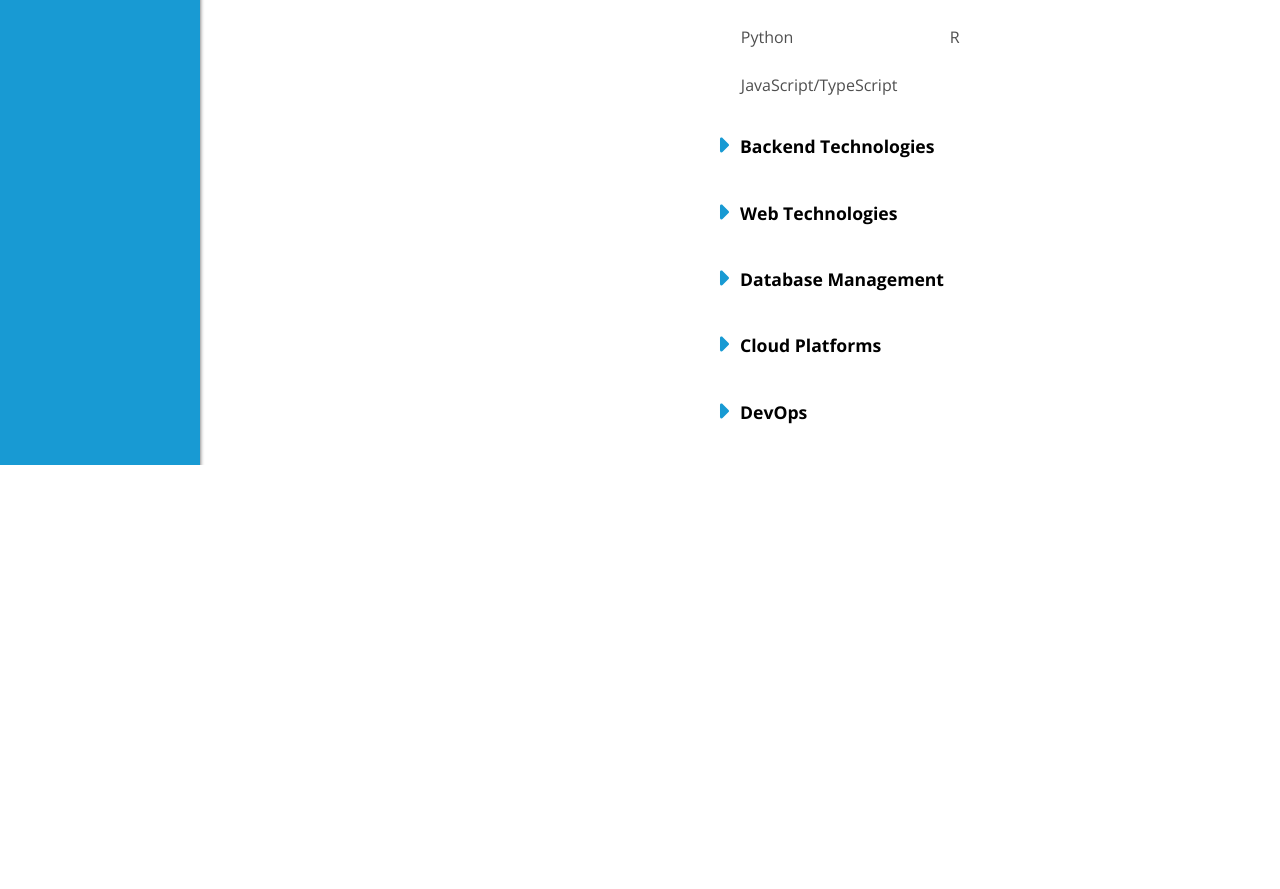
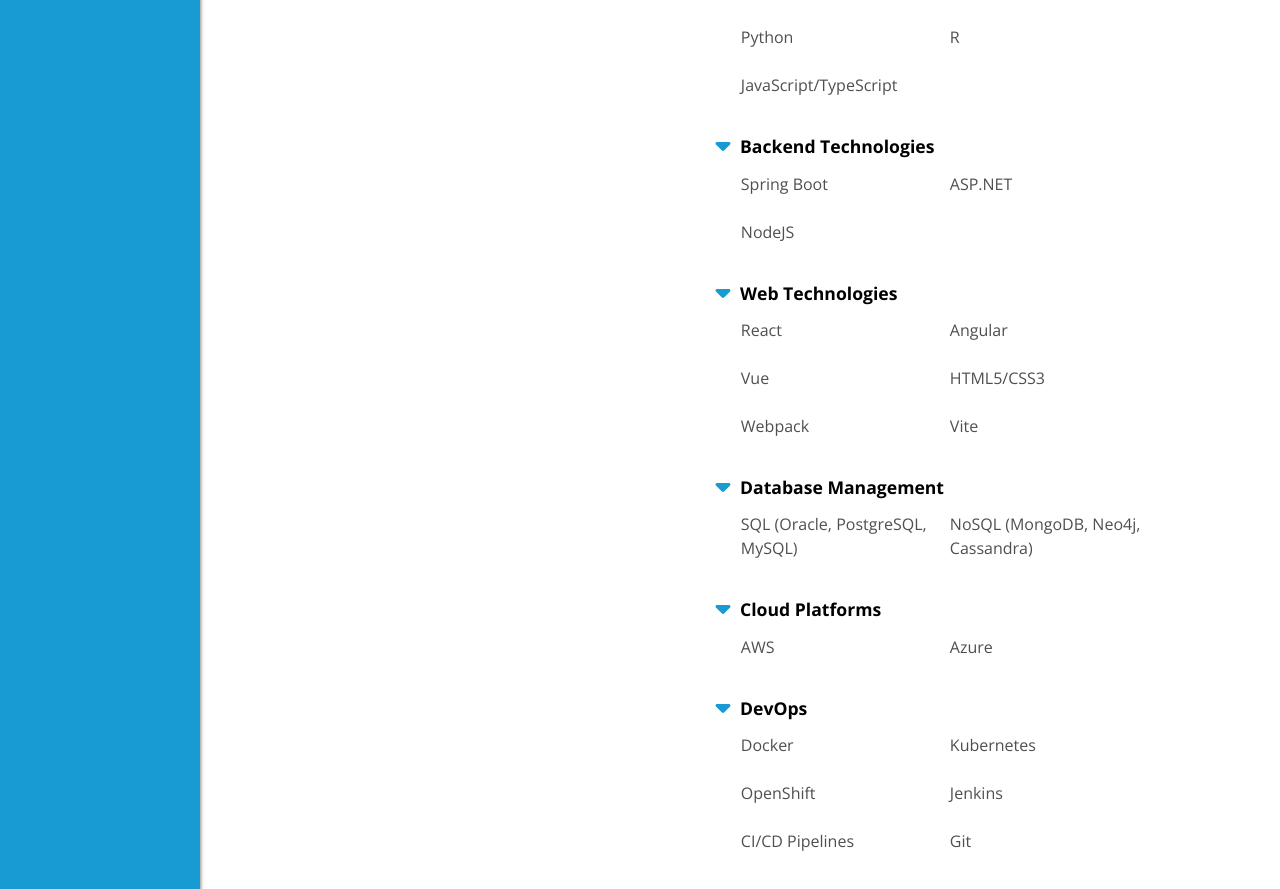
Before and after one commit to R-Daneel0livaw/portfolio, a React (Vite) app: page /skills in a window 1280 px wide. Shown: the part 740-1629 px from the top of the page. Before the commit the page ends 1205 px from the top, so only its background shows below. Built offline with nearby package versions, Linux system fonts and the light colour scheme; a web font is replaced by a local one.

Commit message:
Start move of expansion state to parent.

```diff
--- a/src/components/CollapsibleSection/CollapsibleSection.tsx
+++ b/src/components/CollapsibleSection/CollapsibleSection.tsx
@@ -1,6 +1,6 @@
 import { FontAwesomeIcon } from '@fortawesome/react-fontawesome';
 import { faCaretRight } from "@fortawesome/free-solid-svg-icons";
-import { PropsWithChildren, useEffect, useState } from 'react';
+import { PropsWithChildren } from 'react';
 import styles from "./CollapsibleSection.module.css";
 
 interface CollapsibleSectionProps {
@@ -11,23 +11,26 @@
 }
 
 export default function CollapsibleSection({title,
-  isExpanded: propExpanded,
-//   onToggle,
+  isExpanded,
+  onToggle,
   children
 }: PropsWithChildren<CollapsibleSectionProps>) {
-  const [expanded, setExpanded] = useState(false);
+//   const [expanded, setExpanded] = useState(propExpanded !== undefined ? propExpanded : false);
+//   console.log(propExpanded, expanded);
 
-  useEffect(() => {
-    if (propExpanded !== undefined) {
-      setExpanded(propExpanded);
-    }
-  }, [propExpanded]);
+
+//   useEffect(() => {
+//     if (propExpanded !== undefined) {
+//         // console.log("huh?");
+//         // console.log(propExpanded);
+//       setExpanded(propExpanded);
+//     }
+//   }, [propExpanded]);
 
   const handleToggle = () => {
-    setExpanded(!expanded);
+    onToggle();
+    // setExpanded(!expanded);
   };
-
-  console.log("in", propExpanded, children);
 
   return (
     <section className={styles.sectionContainer}>
@@ -35,12 +38,12 @@
         <FontAwesomeIcon
           icon={faCaretRight}
           className={`${styles.sectionHeadingArrow} ${
-            expanded ? styles.expanded : ""
+            isExpanded ? styles.expanded : ""
           }`}
         />
         <h2 className={styles.sectionHeading}>{title}</h2>
       </div>
-      {expanded && <div className={styles.contentContainer}>{children}</div>}
+      {isExpanded && <div className={styles.contentContainer}>{children}</div>}
     </section>
   );
 }
--- a/src/pages/Skills/Skills.tsx
+++ b/src/pages/Skills/Skills.tsx
@@ -22,7 +22,7 @@
 
   const [rotation, setRotation] = useState(0);
 
-  const [firstActivity, setFirstActivity] = useState("programming");
+  const [expandedActivities, setExpandedActivities] = useState<string[]>(Object.keys(getDefaultActiveState()));
 
   const handlePersonaButtonClick = (
     target: string,
@@ -50,8 +50,22 @@
     setActivePersonaButton(target);
     setInactiveSections(exclude);
     setActiveSections(include);
-    setFirstActivity(Object.keys(include)[0]);
-    console.log(Object.keys(include)[0]);
+    setExpandedActivities([Object.keys(include)[0]]);
+  };
+
+  type ToggleFunction = (sectionTitle: string) => void;
+
+  const handleToggle: ToggleFunction = (sectionTitle) => {
+    console.log(sectionTitle);
+    setExpandedActivities(prevArray => {
+      const index = prevArray.indexOf(sectionTitle);
+      if (index !== -1) {
+        const newArray = [...prevArray.slice(0, index), ...prevArray.slice(index + 1)];
+        return newArray;
+      } else {
+        return [...prevArray, sectionTitle];
+      }
+    });
   };
 
   function getDefaultActiveState() {
@@ -106,15 +120,6 @@
     setInactiveSections(getDefaultInactiveState());
     setActivePersonaButton("full");
   };
-
-  // function isLowestValueKeyEqualTo<T extends number>(
-  //   obj: { [key: string]: T },
-  //   specificValue: string
-  // ): boolean {
-  //   const values: T[] = Object.values(obj);
-  //   const minVal: number = Math.min(...values);
-  //   return Object.keys(obj).find((key) => obj[key] === minVal) === specificValue;
-  // }
 
   return (
     <section id="skills" className={styles.skillsContainer}>
@@ -312,10 +317,8 @@
                 {section === "programming" && (
                   <CollapsibleSection
                     title="Programming Languages"
-                    isExpanded={firstActivity === "programming"}
-                    onToggle={function (): void {
-                      throw new Error("Function not implemented.");
-                    }}
+                    isExpanded={expandedActivities.includes("programming")}
+                    onToggle={() => handleToggle("programming")}
                   >
                     <ul className={styles.skillActivityList}>
                       <li>Java</li>
@@ -330,10 +333,8 @@
                 {section === "web" && (
                   <CollapsibleSection
                     title="Web Technologies"
-                    isExpanded={firstActivity === "web"}
-                    onToggle={function (): void {
-                      throw new Error("Function not implemented.");
-                    }}
+                    isExpanded={expandedActivities.includes("web")}
+                    onToggle={() => handleToggle("web")}
                   >
                     <ul className={styles.skillActivityList}>
                       <li>React</li>
@@ -349,10 +350,8 @@
                 {section === "backend" && (
                   <CollapsibleSection
                     title="Backend Technologies"
-                    isExpanded={firstActivity === "backend"}
-                    onToggle={function (): void {
-                      throw new Error("Function not implemented.");
-                    }}
+                    isExpanded={expandedActivities.includes("backend")}
+                    onToggle={() => handleToggle("backend")}
                   >
                     <ul className={styles.skillActivityList}>
                       <li>Spring Boot</li>
@@ -365,10 +364,8 @@
                 {section === "database" && (
                   <CollapsibleSection
                     title="Database Management"
-                    isExpanded={firstActivity === "database"}
-                    onToggle={function (): void {
-                      throw new Error("Function not implemented.");
-                    }}
+                    isExpanded={expandedActivities.includes("database")}
+                    onToggle={() => handleToggle("database")}
                   >
                     <ul className={styles.skillActivityList}>
                       <li>SQL (Oracle, PostgreSQL, MySQL)</li>
@@ -380,10 +377,8 @@
                 {section === "cloud" && (
                   <CollapsibleSection
                     title="Cloud Platforms"
-                    isExpanded={firstActivity === "cloud"}
-                    onToggle={function (): void {
-                      throw new Error("Function not implemented.");
-                    }}
+                    isExpanded={expandedActivities.includes("cloud")}
+                    onToggle={() => handleToggle("cloud")}
                   >
                     <ul className={styles.skillActivityList}>
                       <li>AWS</li>
@@ -395,10 +390,8 @@
                 {section === "devops" && (
                   <CollapsibleSection
                     title="DevOps"
-                    isExpanded={firstActivity === "devops"}
-                    onToggle={function (): void {
-                      throw new Error("Function not implemented.");
-                    }}
+                    isExpanded={expandedActivities.includes("devops")}
+                    onToggle={() => handleToggle("devops")}
                   >
                     <ul className={styles.skillActivityList}>
                       <li>Docker</li>
@@ -414,10 +407,8 @@
                 {section === "UX" && (
                   <CollapsibleSection
                     title="UI/UX"
-                    isExpanded={firstActivity === "UX"}
-                    onToggle={function (): void {
-                      throw new Error("Function not implemented.");
-                    }}
+                    isExpanded={expandedActivities.includes("UX")}
+                    onToggle={() => handleToggle("UX")}
                   >
                     <ul className={styles.skillActivityList}>
                       <li>Figma</li>
@@ -434,10 +425,8 @@
                 {section === "data visualization" && (
                   <CollapsibleSection
                     title="Data Visualization"
-                    isExpanded={firstActivity === "data visualization"}
-                    onToggle={function (): void {
-                      throw new Error("Function not implemented.");
-                    }}
+                    isExpanded={expandedActivities.includes("data visualization")}
+                    onToggle={() => handleToggle("data visualization")}
                   >
                     <ul className={styles.skillActivityList}>
                       <li>Tableau</li>
@@ -450,10 +439,22 @@
                 {section === "big data" && (
                   <CollapsibleSection
                     title="Big Data Technologies"
-                    isExpanded={firstActivity === "big data"}
-                    onToggle={function (): void {
-                      throw new Error("Function not implemented.");
-                    }}
+                    isExpanded={expandedActivities.includes("big data")}
+                    onToggle={() => handleToggle("big data")}
+                  >
+                    <ul className={styles.skillActivityList}>
+                      <li>Tableau</li>
+                      <li>Power BI</li>
+                      <li>Seaborn</li>
+                    </ul>
+                  </CollapsibleSection>
+                )}
+
+                {section === "big data" && (
+                  <CollapsibleSection
+                    title="Big Data Technologies"
+                    isExpanded={expandedActivities.includes("big data")}
+                    onToggle={() => handleToggle("big data")}
                   >
                     <ul className={styles.skillActivityList}>
                       <li>Hadoop</li>
@@ -465,10 +466,8 @@
                 {section === "machine learning" && (
                   <CollapsibleSection
                     title="Machine Learning"
-                    isExpanded={firstActivity === "machine learning"}
-                    onToggle={function (): void {
-                      throw new Error("Function not implemented.");
-                    }}
+                    isExpanded={expandedActivities.includes("machine learning")}
+                    onToggle={() => handleToggle("machine learning")}
                   >
                     <ul className={styles.skillActivityList}>
                       <li>Scikit-learn</li>
@@ -482,10 +481,8 @@
                 {section === "leadership" && (
                   <CollapsibleSection
                     title="Leadership and Communication"
-                    isExpanded={firstActivity === "leadership"}
-                    onToggle={function (): void {
-                      throw new Error("Function not implemented.");
-                    }}
+                    isExpanded={expandedActivities.includes("leadership")}
+                    onToggle={() => handleToggle("leadership")}
                   >
                     <ul className={styles.skillActivityList}>
                       <li>Team leadership</li>
@@ -499,10 +496,8 @@
                 {section === "soft skills" && (
                   <CollapsibleSection
                     title="Soft Skills"
-                    isExpanded={firstActivity === "soft skills"}
-                    onToggle={function (): void {
-                      throw new Error("Function not implemented.");
-                    }}
+                    isExpanded={expandedActivities.includes("soft skills")}
+                    onToggle={() => handleToggle("soft skills")}
                   >
                     <ul className={styles.skillActivityList}>
                       <li>Collaboration</li>
```
